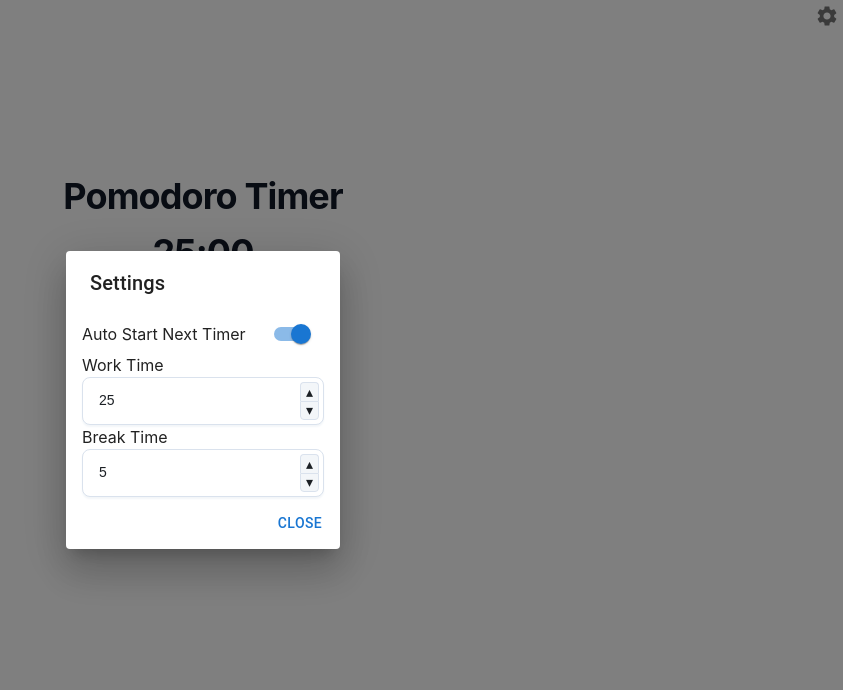
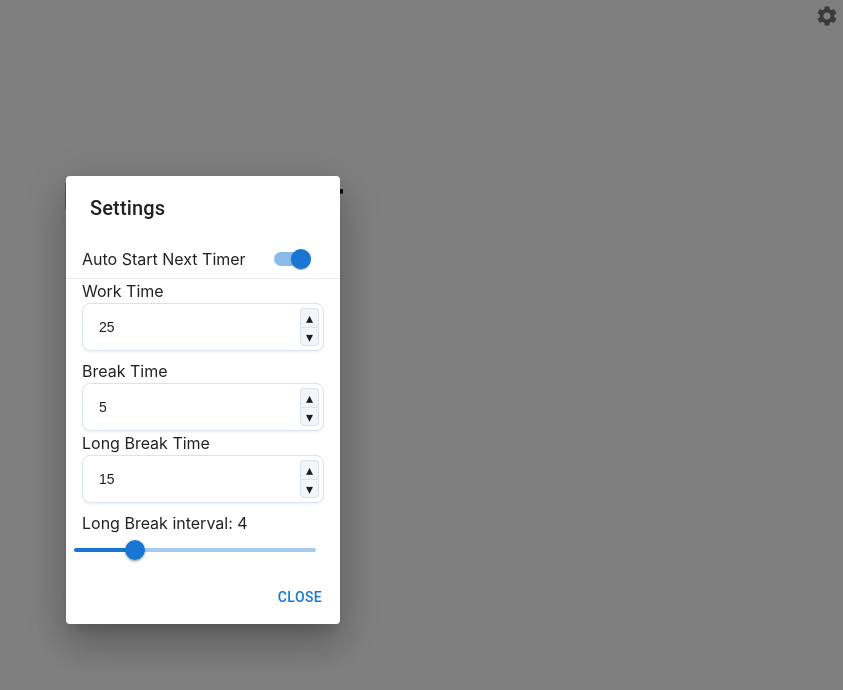
Before and after one commit to meo0/pomodoro-timer-web, a React (Create React App) app: page / in a window 1280 px wide. Both pictures are taken after a click on the button "setting". Shown: the top 690 px of the page, without its empty margins (437-1280 px from the left). Built offline with nearby package versions, Linux system fonts and the light colour scheme; no server answers.

Commit message:
install 時間のカスタマイズ性を向上 #2

```diff
--- a/src/components/PomodoroNormal.jsx
+++ b/src/components/PomodoroNormal.jsx
@@ -16,6 +16,7 @@ import FormControlLabel from '@mui/material/FormControlLabel';
 import InputLabel from '@mui/material/InputLabel';
 import MenuItem from '@mui/material/MenuItem';
 import Select from '@mui/material/Select';
+import Slider from '@mui/material/Slider';
 import useSound from 'use-sound';
 import OoruriSound from '../sounds/オオルリのさえずり1_01.mp3'
 
@@ -35,6 +36,9 @@ export const PomodoroNormal = () => {
     const intervalRef = useRef(null);
     const [workTime, setWorkTime] = useState(25);//minutes
     const [breakTime, setBreakTime] = useState(5);//minutes
+    const [lognBreakTime, setLognBreakTime] = useState(15);//minutes
+    const [lognBreakInterval, setLognBreakInterval] = useState(4);//after n-1 break time
+    const [sycleCount, setSycleCount] = useState(0);
     const [isWorking, setIsWorking] = useState(true);
     const [autoNext, setAutoNext] = useState(true);
     const [open, setOpen] = useState(false);
@@ -48,13 +52,18 @@ export const PomodoroNormal = () => {
                 setTimef(toTimef);
                 const elapsedTime = Math.floor(toTimef / 1000);
                 setTime(elapsedTime);
-                if (isWorking ? elapsedTime >= workTime * 60 : elapsedTime >= breakTime * 60){
+                if (isWorking ? elapsedTime >= workTime * 60 : (sycleCount >= lognBreakInterval - 1 ? elapsedTime >= lognBreakTime : elapsedTime >= breakTime * 60)){
                     setTimef(0);
                     setTime(0);
                     setDuration(0);
                     setIsWorking(!isWorking);
                     if (autoNext === false) setIsActive(false);
                     ooruriSound();
+                    if(sycleCount >= lognBreakInterval - 1){
+                      setSycleCount(0);
+                    }else{
+                      setSycleCount(sycleCount + 1);
+                    }
                 }
             }, 100);
         }else {
@@ -125,15 +134,15 @@ export const PomodoroNormal = () => {
         <div className="isolate bg-white px-6 py-24 sm:py-32 lg:px-8">
             <div className='mx-auto max-w-2xl text-center'>
             <h2 className='text-3xl font-bold tracking-tight text-gray-900 sm:text-4xl p-4'>Pomodoro Timer</h2>
-            <p className='text-3xl font-bold tracking-tight text-gray-900 sm:text-4xl'>{isWorking ? displayTime(countDownTime(time, workTime)) : displayTime(countDownTime(time, breakTime))}</p>
+            <p className='text-3xl font-bold tracking-tight text-gray-900 sm:text-4xl'>{isWorking ? displayTime(countDownTime(time, workTime)) : (sycleCount>=lognBreakTime-1 ? displayTime(countDownTime(time,lognBreakTime)) : displayTime(countDownTime(time, breakTime)))}</p>
             <p className='text-gray-800 box'>{isWorking ? "Work time" : "Break Time"}</p>
             </div>
             <div className='text-center p-4'>
             <button onClick={handleToggleStartPause} className={OperateButton}>{isActive ? 'Pause' : 'Start'}</button>
             <button onClick={handleReset} className={OperateButton}>Reset</button>
             </div>
-        </div>
-            <SettingDialog onClose={handleClose} autoNext={autoNext} toggleAutoNext={handleToggleAutoNext} open={open} workTime={workTime} setWorkTime={setWorkTime} breakTime={breakTime} setBreakTime={setBreakTime}/>
+                      </div>
+            <SettingDialog onClose={handleClose} autoNext={autoNext} toggleAutoNext={handleToggleAutoNext} open={open} workTime={workTime} setWorkTime={setWorkTime} breakTime={breakTime} setBreakTime={setBreakTime} lognBreakTime={lognBreakTime} setLognBreakTime={setLognBreakTime} lognBreakInterval={lognBreakInterval} setLognBreakInterval={setLognBreakInterval}/>
         </div>
     );
 }
@@ -148,29 +157,52 @@ SettingDialog.propTypes = {
   workTime: PropTypes.number.isRequired,
   setWorkTime: PropTypes.func.isRequired,
   breakTime: PropTypes.number.isRequired,
-  breakTime: PropTypes.func.isRequired,
+  setBreakTime: PropTypes.func.isRequired,
+  lognBreakTime: PropTypes.number.isRequired,
+  setLognBreakTime: PropTypes.func.isRequired,
+  lognBreakInterval: PropTypes.number.isRequired,
+  setLognBreakInterval: PropTypes.func.isRequired,
 };
 function SettingDialog(props) {
-    const {onClose, autoNext, toggleAutoNext, open, workTime, setWorkTime, breakTime, setBreakTime} = props;
+    const {onClose, autoNext, toggleAutoNext, open, workTime, setWorkTime, breakTime, setBreakTime, lognBreakTime, setLognBreakTime, lognBreakInterval, setLognBreakInterval} = props;
     const handleClose = () => {
         onClose(autoNext);
     }
     return (
         <Dialog onClose={handleClose} open={open} >
             <DialogTitle>Settings</DialogTitle>
-            <div className="flex items-center">
+            <Box className="flex items-center" sx={{}}>
             <div className='px-4'>Auto Start Next Timer </div>
             <Switch checked={autoNext} onChange={toggleAutoNext} inputProps={{ 'aria-label': 'controlled' }}/>
-            </div>
+            </Box>
+            <hr />
             <Box sx={{mx: 2}}>
                 <p>Work Time</p>
                 <NumberInput placeholder="Work Time" value={workTime} onChange={(event, val) => setWorkTime(val)} />
             </Box>
+            <Box sx={{my:1}}>
             <Box sx={{mx:2}}>
                 <p>Break Time</p>
                 <NumberInput placeholder="Break Time" value={breakTime} onChange={(event, val) => setBreakTime(val)} />
             </Box>
-
+            <Box sx={{mx:2}}>
+              <p>Long Break Time</p>
+                <NumberInput placeholder="Long Break Time" value={lognBreakTime} onChange={(event, val) => setLognBreakTime(val)} />
+            </Box>
+            </Box>
+            <Box sx={{mx:2}}>
+              <p>Long Break interval: {lognBreakInterval}</p>
+            <Slider
+              aria-label="Long break interval"
+              defaultValue={4}
+              value={lognBreakInterval}
+              onChange={(event, val) =>setLognBreakInterval(val)}
+              min={2}
+              max={10}
+              valueLabelDisplay='auto'
+              sx={{mx:-1}}
+            />
+            </Box>
             <DialogActions>
                 <Button onClick={onClose}>Close</Button>
             </DialogActions>
@@ -246,10 +278,6 @@ const StyledInputRoot = styled('div')(
   &:hover {
     border-color: ${blue[400]};
   }
-
-  // firefox
-  &:focus-visible {
-    outline: 0;
   }
 `,
 );
```
